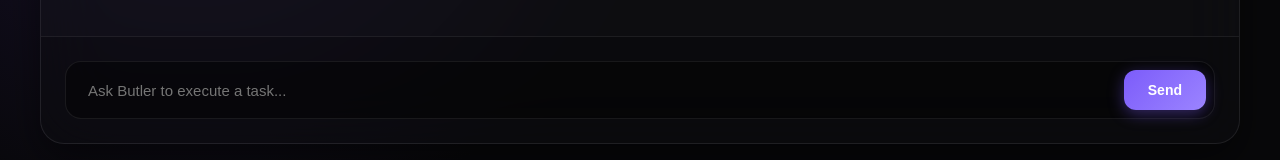
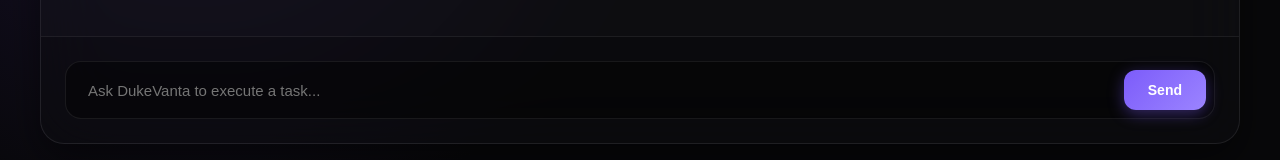
Before and after one commit to ssxAsad/DukeVanta, a React (Vite) app: page / in a window 1280 px wide. Shown: the part 616-776 px from the top of the page. Built offline with nearby package versions, Linux system fonts and the light colour scheme.

Commit message:
Update UI branding to DukeVanta

```diff
--- a/src/components/ChatView.jsx
+++ b/src/components/ChatView.jsx
@@ -50,7 +50,7 @@ export default function ChatView({ messages, setMessages }) {
 
       <div style={{ padding: '24px', background: 'rgba(0,0,0,0.2)', borderTop: '1px solid var(--glass-border)' }}>
         <form onSubmit={handleSend} style={{ display: 'flex', gap: '12px', background: 'rgba(0,0,0,0.4)', border: '1px solid var(--glass-border)', padding: '8px 8px 8px 20px', borderRadius: '16px' }}>
-          <input type="text" value={input} onChange={(e) => setInput(e.target.value)} placeholder="Ask Butler to execute a task..."
+          <input type="text" value={input} onChange={(e) => setInput(e.target.value)} placeholder="Ask DukeVanta to execute a task..."
             style={{ flex: 1, border: 'none', background: 'transparent', color: 'var(--text-primary)', fontSize: '15px', fontWeight: 500, outline: 'none' }}
           />
           <motion.button whileHover={{ scale: 1.05 }} whileTap={{ scale: 0.95 }} type="submit"
--- a/src/components/Header.jsx
+++ b/src/components/Header.jsx
@@ -11,7 +11,7 @@ export default function Header({ setIsSidebarOpen, activeView, isLocalMode }) {
         </motion.button>
 
         <h2 style={{ fontSize: '18px', fontWeight: 600, letterSpacing: '-0.3px', textShadow: '0 2px 10px rgba(0,0,0,0.5)', display: 'flex', alignItems: 'center', gap: '10px' }}>
-          Butler AI <span style={{ color: 'var(--text-muted)', fontWeight: 400 }}>/</span>
+          DukeVanta <span style={{ color: 'var(--text-muted)', fontWeight: 400 }}>/</span>
           <span style={{ color: 'var(--primary-accent)' }}>
             {activeView === 'chat' ? 'Console' : activeView === 'history' ? 'Archives' : 'Settings'}
           </span>
--- a/src/components/SettingsView.jsx
+++ b/src/components/SettingsView.jsx
@@ -11,7 +11,7 @@ export default function SettingsView({ isLocalMode, setIsLocalMode, selectedApi,
       <div style={{ maxWidth: '600px', width: '100%', display: 'flex', flexDirection: 'column', gap: '40px' }}>
         <div>
           <h1 style={{ fontSize: '28px', fontWeight: 700, margin: '0 0 8px 0' }}>Engine Configuration</h1>
-          <p style={{ color: 'var(--text-secondary)', margin: 0, fontSize: '15px' }}>Determine how Butler processes intelligence. Local execution provides absolute privacy, while APIs offer larger parameter models.</p>
+          <p style={{ color: 'var(--text-secondary)', margin: 0, fontSize: '15px' }}>Determine how DukeVanta processes intelligence. Local execution provides absolute privacy, while APIs offer larger parameter models.</p>
         </div>
 
         <div style={{ background: 'rgba(0,0,0,0.2)', border: '1px solid var(--glass-border)', borderRadius: '16px', padding: '24px', display: 'flex', justifyContent: 'space-between', alignItems: 'center' }}>
```
